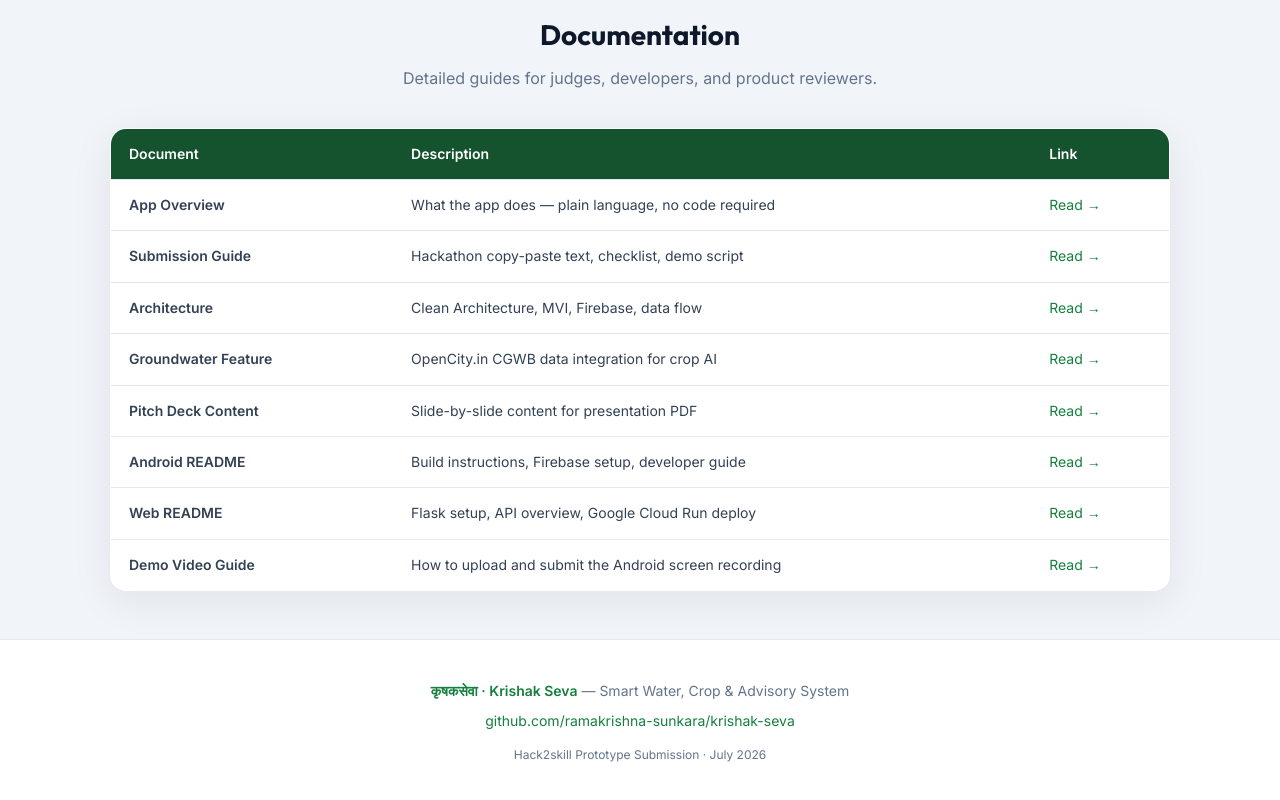
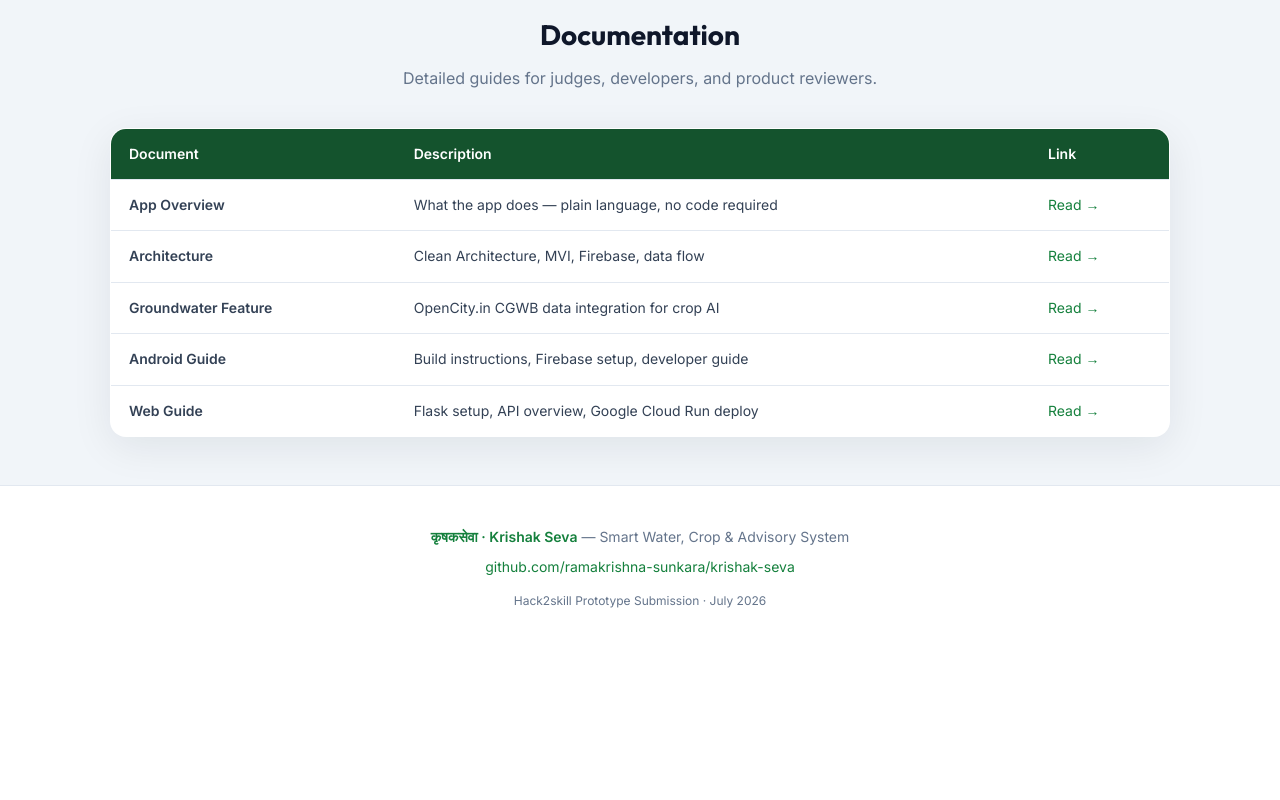
Before and after one commit to ramakrishna-sunkara/krishak-seva, a plain HTML site: page docs/index.html in a window 1280 px wide. Shown: the part 3177-3977 px from the top of the page. After the commit the page ends 3827 px from the top, so only its background shows below. Drawn offline with Linux system fonts and the light colour scheme.

Commit message:
website details updated

```diff
--- a/docs/index.html
+++ b/docs/index.html
@@ -573,13 +573,6 @@
             <p>Non-technical product walkthrough</p>
           </div>
         </a>
-        <a class="link-card" id="pitchDeckCard" href="#" target="_blank" rel="noopener" style="display:none;">
-          <div class="link-icon docs">📊</div>
-          <div>
-            <h4>Pitch Deck PDF</h4>
-            <p>Slides for presentation</p>
-          </div>
-        </a>
       </div>
     </div>
   </section>
@@ -606,11 +599,6 @@
             <td><a href="https://github.com/ramakrishna-sunkara/krishak-seva/blob/main/android/APP_OVERVIEW.md" target="_blank">Read →</a></td>
           </tr>
           <tr>
-            <td><strong>Submission Guide</strong></td>
-            <td>Hackathon copy-paste text, checklist, demo script</td>
-            <td><a href="https://github.com/ramakrishna-sunkara/krishak-seva/blob/main/android/SUBMISSION.md" target="_blank">Read →</a></td>
-          </tr>
-          <tr>
             <td><strong>Architecture</strong></td>
             <td>Clean Architecture, MVI, Firebase, data flow</td>
             <td><a href="https://github.com/ramakrishna-sunkara/krishak-seva/blob/main/android/ARCHITECTURE.md" target="_blank">Read →</a></td>
@@ -621,24 +609,14 @@
             <td><a href="https://github.com/ramakrishna-sunkara/krishak-seva/blob/main/android/GROUNDWATER_FEATURE.md" target="_blank">Read →</a></td>
           </tr>
           <tr>
-            <td><strong>Pitch Deck Content</strong></td>
-            <td>Slide-by-slide content for presentation PDF</td>
-            <td><a href="https://github.com/ramakrishna-sunkara/krishak-seva/blob/main/android/PITCH_DECK.md" target="_blank">Read →</a></td>
-          </tr>
-          <tr>
-            <td><strong>Android README</strong></td>
+            <td><strong>Android Guide</strong></td>
             <td>Build instructions, Firebase setup, developer guide</td>
             <td><a href="https://github.com/ramakrishna-sunkara/krishak-seva/blob/main/android/README.md" target="_blank">Read →</a></td>
           </tr>
           <tr>
-            <td><strong>Web README</strong></td>
+            <td><strong>Web Guide</strong></td>
             <td>Flask setup, API overview, Google Cloud Run deploy</td>
             <td><a href="https://github.com/ramakrishna-sunkara/krishak-seva/blob/main/web/README.md" target="_blank">Read →</a></td>
-          </tr>
-          <tr>
-            <td><strong>Demo Video Guide</strong></td>
-            <td>How to upload and submit the Android screen recording</td>
-            <td><a href="https://github.com/ramakrishna-sunkara/krishak-seva/blob/main/android/DEMO_VIDEO.md" target="_blank">Read →</a></td>
           </tr>
         </tbody>
       </table>
@@ -663,8 +641,7 @@
       androidDemoVideoUrl: "https://youtu.be/poaejXC6EO4",
       webDemoVideoUrl: "https://www.youtube.com/watch?v=ne3afD0EVVA",
       apkDownloadUrl: "https://github.com/ramakrishna-sunkara/krishak-seva/releases/latest/download/krishak-seva-debug.apk",
-      webLiveUrl: "https://sagging-rewind-happiness.ngrok-free.dev/",
-      pitchDeckUrl: ""
+      webLiveUrl: "https://sagging-rewind-happiness.ngrok-free.dev/"
     };
     // ═══════════════════════════════════════════════════════════════
 
@@ -716,12 +693,6 @@
       document.getElementById("webLiveBtn").href = CONFIG.webLiveUrl;
       document.getElementById("webLiveLinkCard").href = CONFIG.webLiveUrl;
     }
-
-    if (CONFIG.pitchDeckUrl) {
-      const card = document.getElementById("pitchDeckCard");
-      card.href = CONFIG.pitchDeckUrl;
-      card.style.display = "flex";
-    }
   </script>
 
 </body>
```
Also changed, not shown: 5 other files.
